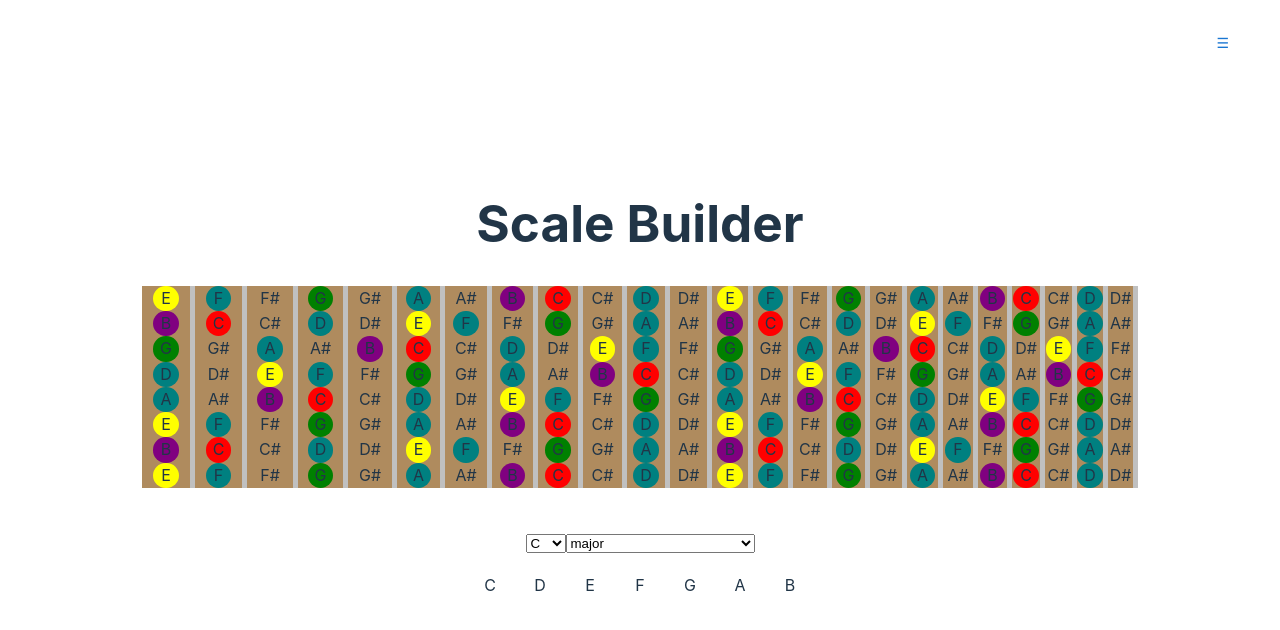
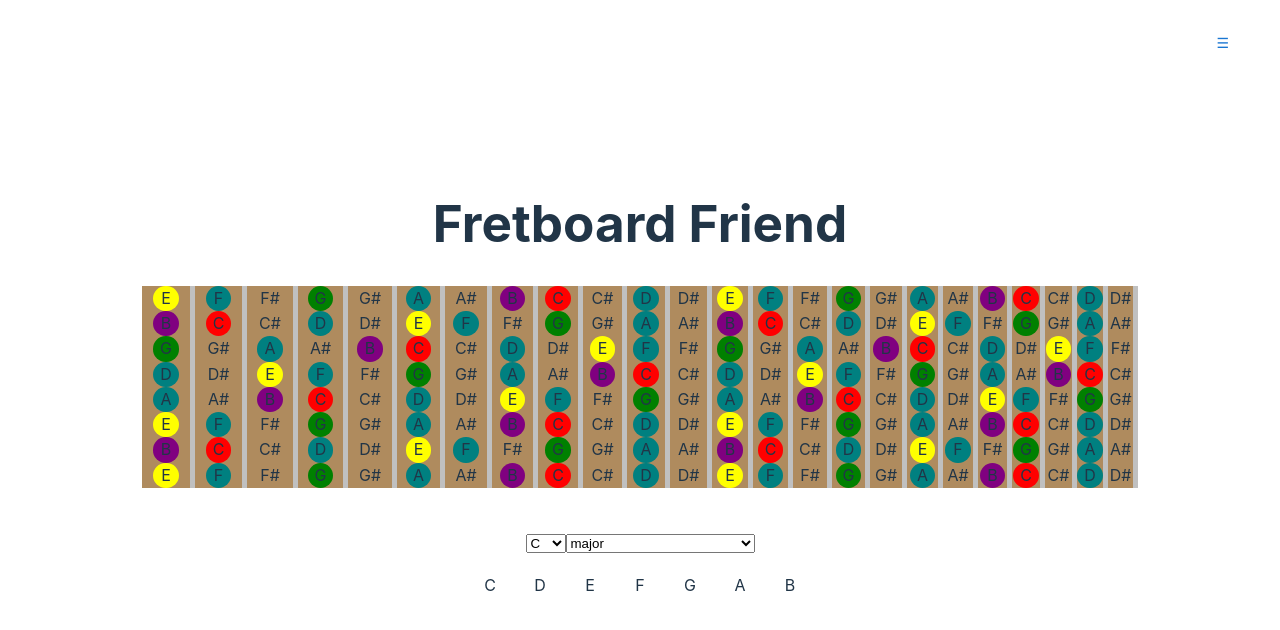
Before and after one commit to derrek-gass/fretboard-mastery, a React (Vite) app: page / in a window 1280 px wide. Shown: the top 630 px of the page. Built offline with nearby package versions, Linux system fonts and the light colour scheme.

Commit message:
minor ui

```diff
--- a/src/App.tsx
+++ b/src/App.tsx
@@ -58,7 +58,7 @@ function App() {
   const settings = {scaleNotes, key, changeKey, selectedScale, keys, tuning};
   return (
     <>
-      <h1>Scale Builder</h1>
+      <h1>Fretboard Friend</h1>
         <Settings props={settings}/>
         {tuning.reverse().map((string) => (<GuitarString notes={scaleNotes} keys={keys} string={string} />))}
         <div className="card" style={{margin: "10px"}}>
```
